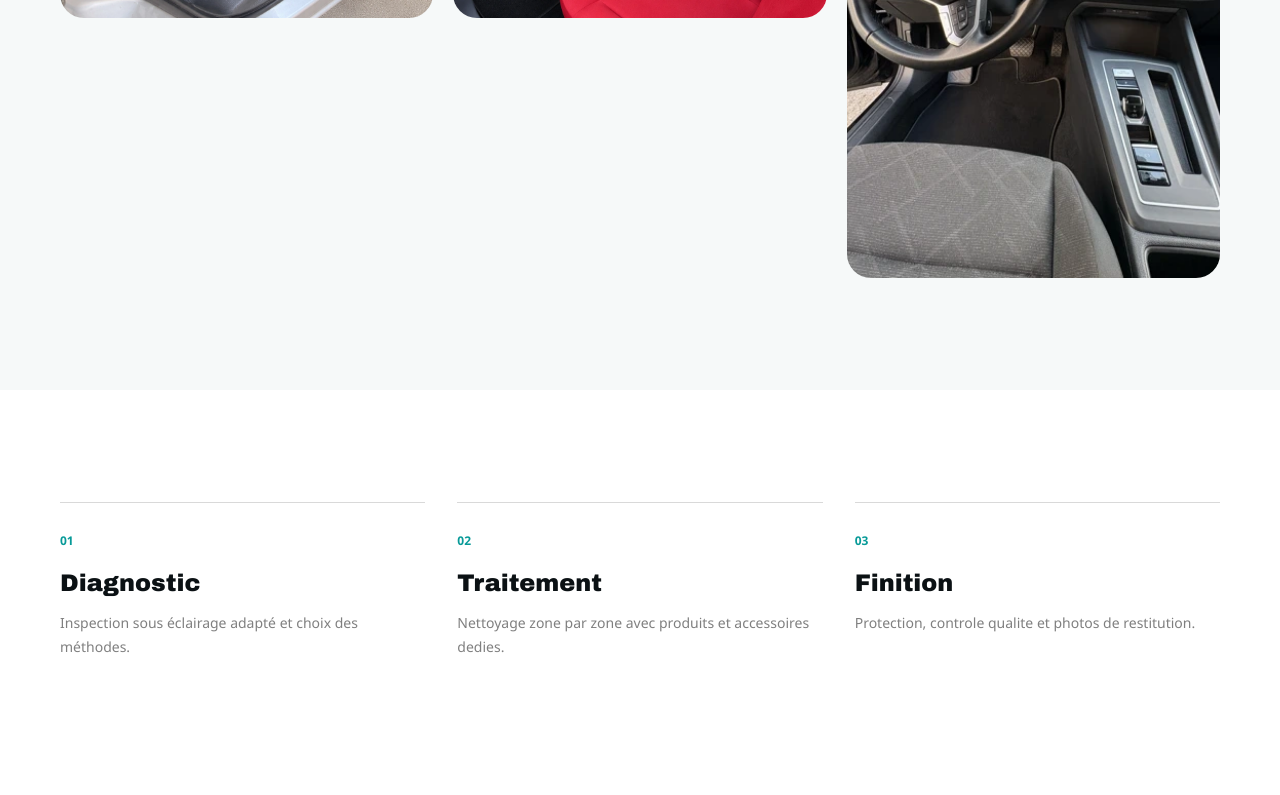
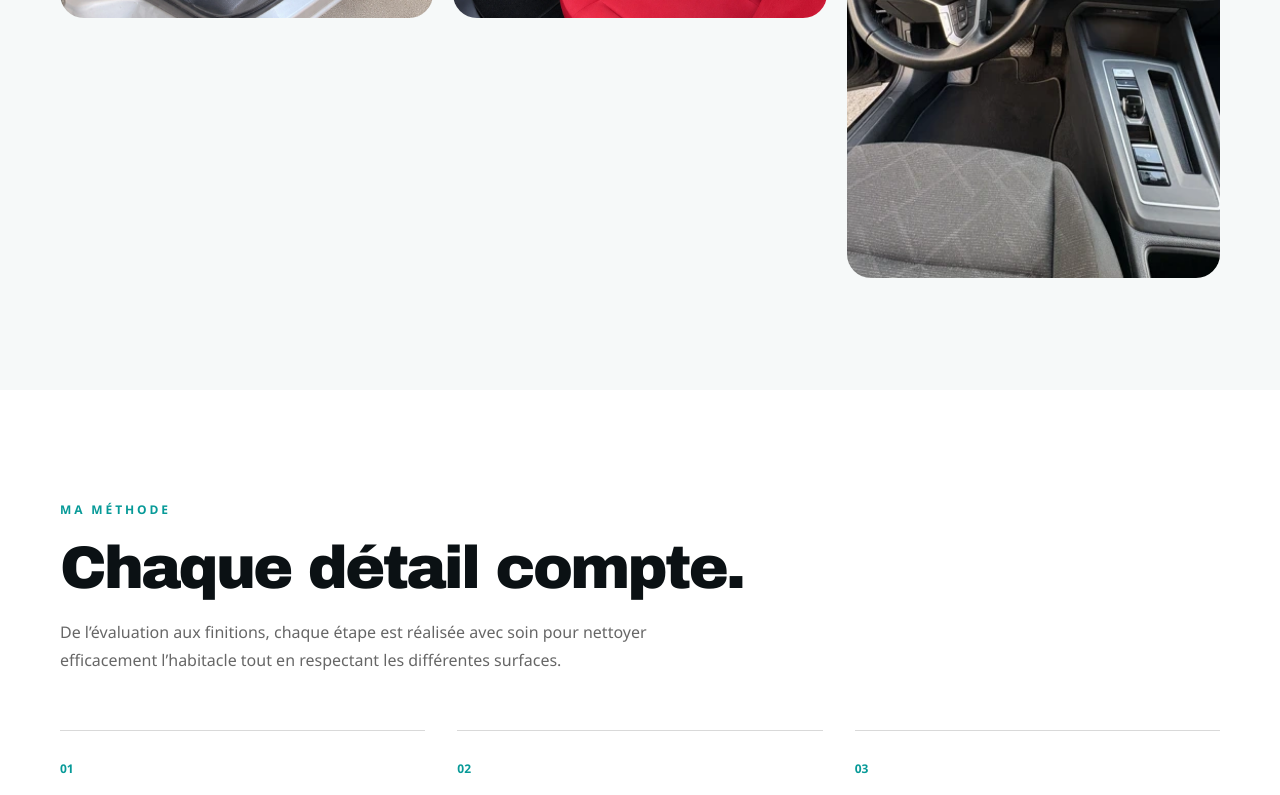
Before and after one commit to ovo-thom/auto-detailing, a Next.js app: page /realisations in a window 1280 px wide. Shown: the part 2000-2795 px from the top of the page. Built offline with nearby package versions, Linux system fonts and the light colour scheme.

Commit message:
feat(realisations): redesign detailing process section with updated content

```diff
--- a/app/realisations/page.tsx
+++ b/app/realisations/page.tsx
@@ -63,6 +63,21 @@ export default function Realisations() {
         </div>
       </section>
       <section className="section-pad">
+        <div className="container-site mb-14 max-w-3xl">
+          <p className="mb-5 text-xs font-bold uppercase tracking-[.24em] text-aqua-dark">
+            Ma méthode
+          </p>
+
+          <h2 className="display text-4xl sm:text-5xl lg:text-6xl">
+            Chaque détail compte.
+          </h2>
+
+          <p className="mt-5 max-w-2xl text-base leading-7 text-black/60">
+            De l’évaluation aux finitions, chaque étape est réalisée avec soin
+            pour nettoyer efficacement l’habitacle tout en respectant les
+            différentes surfaces.
+          </p>
+        </div>
         <div className="container-site grid gap-8 md:grid-cols-3">
           {detailingSteps.map((step) => (
             <div key={step.id} className="border-t border-black/15 pt-6">
--- a/lib/realisationsData.ts
+++ b/lib/realisationsData.ts
@@ -75,17 +75,20 @@ export const comparisonProjects: ComparisonProject[] = [
 export const detailingSteps: DetailingSteps[] = [
   {
     id: "01",
-    title: "Diagnostic",
-    description: "Inspection sous éclairage adapté et choix des méthodes.",
+    title: "Évaluation",
+    description:
+      "J’évalue l’état de l’habitacle, les matériaux et les zones qui nécessitent une attention particulière.",
   },
   {
     id: "02",
-    title: "Traitement",
-    description: "Nettoyage zone par zone avec produits et accessoires dedies.",
+    title: "Nettoyage",
+    description:
+      "Chaque zone est nettoyée avec les produits, accessoires et méthodes adaptés à chaque surface.",
   },
   {
     id: "03",
-    title: "Finition",
-    description: "Protection, controle qualite et photos de restitution.",
+    title: "Finitions",
+    description:
+      "Je vérifie l’ensemble de l’habitacle et apporte les dernières finitions avant la restitution du véhicule.",
   },
 ];
```
